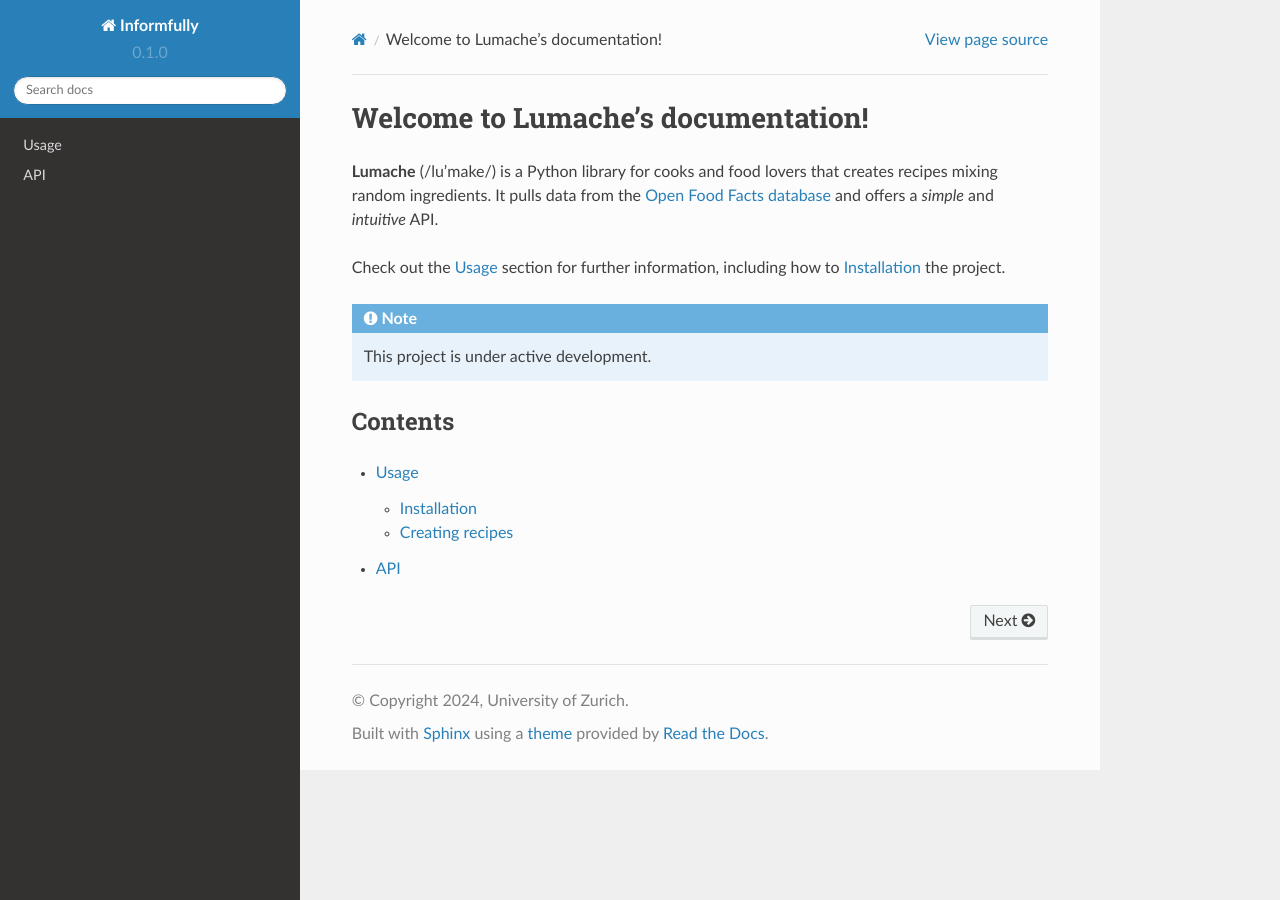
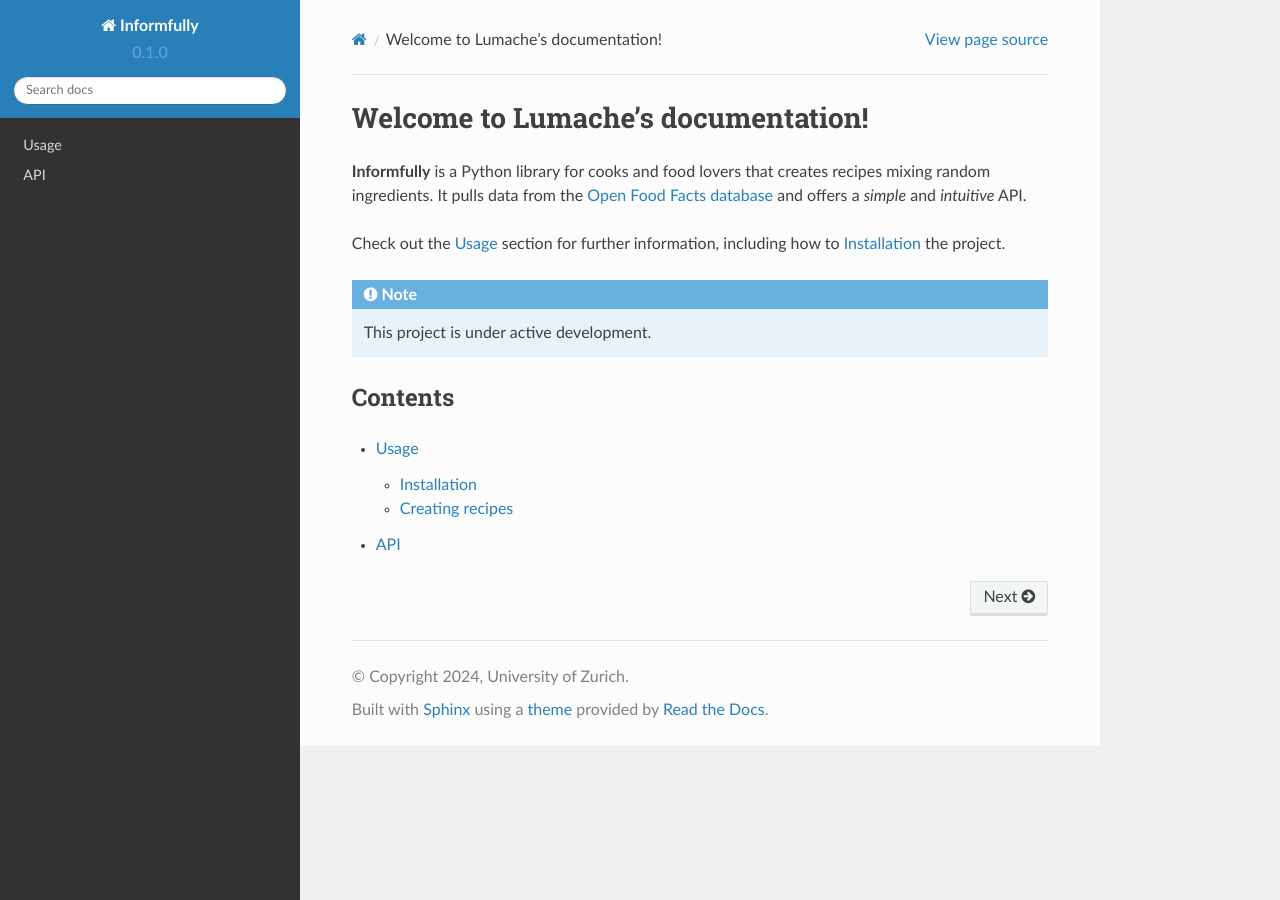
Before and after one commit to Informfully/Documentation, a Sphinx documentation site: the page built from docs/source/index.rst, in a window 1280 px wide. Built offline with Sphinx 7.4.7 and the Read the Docs theme 2.0.0, drawn with Linux system fonts in a browser that asks for light colours.

```diff
--- a/docs/source/index.rst
+++ b/docs/source/index.rst
@@ -1,7 +1,7 @@
 Welcome to Lumache's documentation!
 ===================================
 
-**Lumache** (/lu'make/) is a Python library for cooks and food lovers
+**Informfully** is a Python library for cooks and food lovers
 that creates recipes mixing random ingredients.
 It pulls data from the `Open Food Facts database <https://world.openfoodfacts.org/>`_
 and offers a *simple* and *intuitive* API.
```
Also changed, not shown: README.md (+2 -0 lines).
